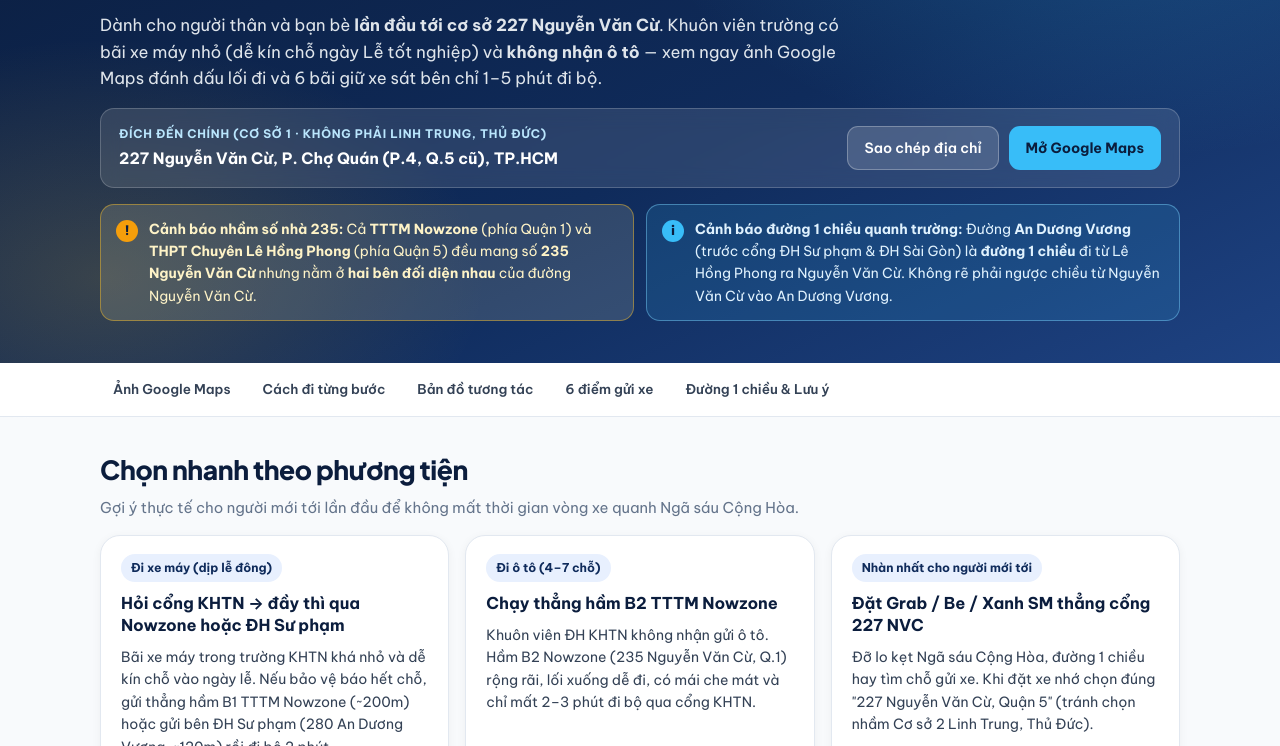
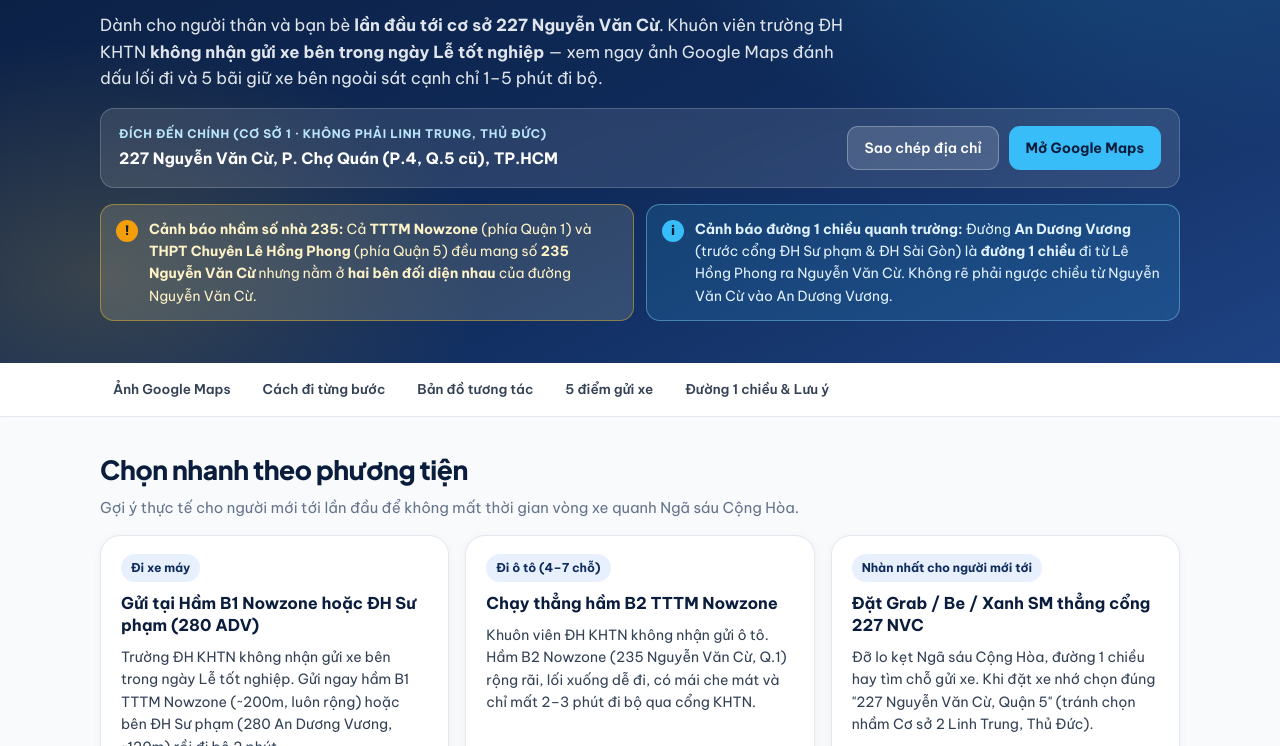
Before and after one commit to luongtrz/totnghiep-diadiem, a plain HTML site: page index.html in a window 1280 px wide. Shown: the part 206-952 px from the top of the page. Drawn offline with nearby package versions, Linux system fonts and the light colour scheme.

Commit message:
Remove internal HCMUS parking option; keep 5 external spots and add posters

```diff
--- a/app.js
+++ b/app.js
@@ -285,7 +285,9 @@
 
   function fitAllMarkers() {
     if (!map || typeof L === 'undefined') return;
-    var coords = DATA.spots.map(function (s) { return [s.lat, s.lng]; });
+    var coords = [[DATA.destination.lat, DATA.destination.lng]].concat(
+      DATA.spots.map(function (s) { return [s.lat, s.lng]; })
+    );
     map.fitBounds(coords, { padding: [36, 36], maxZoom: 16 });
   }
 
@@ -327,6 +329,23 @@
         }).addTo(map);
       });
     }
+
+    var destIcon = L.divIcon({
+      className: 'custom-pin-wrapper',
+      html: '<div class="custom-pin custom-pin--hcmus"><span>★</span></div>',
+      iconSize: [30, 30],
+      iconAnchor: [15, 30],
+      popupAnchor: [0, -28]
+    });
+
+    var destMarker = L.marker([dest.lat, dest.lng], { icon: destIcon, zIndexOffset: 500 })
+      .addTo(map)
+      .bindPopup(
+        '<p class="popup-title">Đích đến: ' + escapeHtml(dest.name) + '</p>' +
+        '<p class="popup-meta">' + escapeHtml(dest.address) + '<br><em>Không nhận gửi xe trong trường ngày lễ</em></p>' +
+        '<a class="popup-link" href="' + escapeHtml(dest.mapsUrl) + '" target="_blank" rel="noopener noreferrer">Mở Google Maps cổng trường &rarr;</a>'
+      );
+    markersById['destination'] = destMarker;
 
     DATA.spots.forEach(function (spot) {
       var icon = L.divIcon({
@@ -406,6 +425,15 @@
       var focusSpotBtn = e.target.closest('[data-focus-spot]');
       if (focusSpotBtn) {
         var spotId = focusSpotBtn.getAttribute('data-focus-spot');
+        if (spotId === 'destination') {
+          var mapEl = document.getElementById('parking-map');
+          if (mapEl) mapEl.scrollIntoView({ behavior: 'smooth', block: 'center' });
+          if (map && markersById['destination']) {
+            map.flyTo([DATA.destination.lat, DATA.destination.lng], 17, { duration: 0.6 });
+            markersById['destination'].openPopup();
+          }
+          return;
+        }
         highlightCard(spotId, true);
         if (map && markersById[spotId]) {
           var spot = DATA.spots.find(function (s) { return s.id === spotId; });
--- a/data.js
+++ b/data.js
@@ -28,16 +28,16 @@ window.PARKING_DATA = {
       id: 'overview',
       tabLabel: 'Bản đồ tổng quan khu vực',
       src: 'assets/gmap-overview.jpg',
-      title: 'Tổng quan 6 điểm gửi xe & chiều lưu thông quanh Ngã sáu Cộng Hòa',
-      desc: 'Hiển thị đầy đủ 6 lựa chọn gửi xe trong bán kính 350m quanh 227 Nguyễn Văn Cừ cùng nhắc nhở đường An Dương Vương chạy 1 chiều hướng từ Lê Hồng Phong ra Nguyễn Văn Cừ.'
+      title: 'Tổng quan 5 điểm gửi xe & chiều lưu thông quanh Ngã sáu Cộng Hòa',
+      desc: 'Hiển thị đầy đủ 5 lựa chọn gửi xe bên ngoài trong bán kính 350m quanh 227 Nguyễn Văn Cừ cùng nhắc nhở đường An Dương Vương chạy 1 chiều hướng từ Lê Hồng Phong ra Nguyễn Văn Cừ.'
     }
   ],
 
   quickPicks: [
     {
-      badge: 'Đi xe máy (dịp lễ đông)',
-      title: 'Hỏi cổng KHTN → đầy thì qua Nowzone hoặc ĐH Sư phạm',
-      desc: 'Bãi xe máy trong trường KHTN khá nhỏ và dễ kín chỗ vào ngày lễ. Nếu bảo vệ báo hết chỗ, gửi thẳng hầm B1 TTTM Nowzone (~200m) hoặc gửi bên ĐH Sư phạm (280 An Dương Vương, ~120m) rồi đi bộ 2 phút.',
+      badge: 'Đi xe máy',
+      title: 'Gửi tại Hầm B1 Nowzone hoặc ĐH Sư phạm (280 ADV)',
+      desc: 'Trường ĐH KHTN không nhận gửi xe bên trong ngày Lễ tốt nghiệp. Gửi ngay hầm B1 TTTM Nowzone (~200m, luôn rộng) hoặc bên ĐH Sư phạm (280 An Dương Vương, ~120m) rồi đi bộ 2 phút.',
       targetSpotId: 'nowzone',
       cta: 'Xem bãi Nowzone'
     },
@@ -52,8 +52,8 @@ window.PARKING_DATA = {
       badge: 'Nhàn nhất cho người mới tới',
       title: 'Đặt Grab / Be / Xanh SM thẳng cổng 227 NVC',
       desc: 'Đỡ lo kẹt Ngã sáu Cộng Hòa, đường 1 chiều hay tìm chỗ gửi xe. Khi đặt xe nhớ chọn đúng "227 Nguyễn Văn Cừ, Quận 5" (tránh chọn nhầm Cơ sở 2 Linh Trung, Thủ Đức).',
-      targetSpotId: 'hcmus',
-      cta: 'Định vị cổng KHTN'
+      targetSpotId: 'destination',
+      cta: 'Xem cổng KHTN trên bản đồ'
     }
   ],
 
@@ -108,7 +108,7 @@ window.PARKING_DATA = {
     },
     {
       id: 'from-lhp',
-      tabLabel: '#4 Từ THPT Chuyên LHP',
+      tabLabel: '#3 Từ THPT Chuyên LHP',
       badge: 'Cùng vỉa hè · Không qua đường · ~140m (2 phút)',
       summary: 'Nằm ngay sát bên ĐH KHTN trên cùng một bên đường, nhưng chỉ gửi được khi trường có mở nhận xe ngoài.',
       steps: [
@@ -130,7 +130,7 @@ window.PARKING_DATA = {
     },
     {
       id: 'from-sgu',
-      tabLabel: '#5 Từ ĐH Sài Gòn (273 ADV)',
+      tabLabel: '#4 Từ ĐH Sài Gòn (273 ADV)',
       badge: 'Dự phòng xe máy · ~330m (4–5 phút)',
       summary: 'Lựa chọn dự phòng rộng rãi cho xe máy khi cả KHTN và ĐH Sư phạm đều hết chỗ.',
       steps: [
@@ -249,32 +249,8 @@ window.PARKING_DATA = {
       mapsUrl: 'https://www.google.com/maps/search/?api=1&query=10.7619457,106.6817971'
     },
     {
-      id: 'hcmus',
+      id: 'lhp',
       order: 3,
-      name: 'Bãi giữ xe nội bộ ĐH Khoa học Tự nhiên',
-      shortLabel: 'Bãi trong KHTN',
-      category: 'hcmus',
-      badge: 'Trong trường · Dễ đầy',
-      recommended: false,
-      vehicles: ['motorbike'],
-      vehicleLabels: ['Chỉ xe máy (Không nhận ô tô)'],
-      covered: true,
-      address: '227 Nguyễn Văn Cừ, P. Chợ Quán (P.4, Q.5 cũ), TP.HCM',
-      distanceMeters: 0,
-      walkTime: 'Ngay trong trường',
-      hours: 'Khoảng 05:00 – 23:00 (tùy thông báo ngày lễ)',
-      priceNote: 'Phí giữ xe máy nội bộ (ưu tiên sinh viên/viên chức; ngày lễ có thể giới hạn lượt khách vào).',
-      pros: [
-        'Tiện nhất nếu còn chỗ: gửi xong đi thẳng ra sân trường chụp ảnh & vào hội trường.'
-      ],
-      notes: 'Khuôn viên nhỏ nên vào ngày Lễ tốt nghiệp bãi xe máy rất dễ quá tải hoặc chỉ ưu tiên tân khoa/cán bộ. Không có chỗ gửi ô tô — nếu đi ô tô vui lòng chạy thẳng sang Nowzone.',
-      lat: 10.7626203,
-      lng: 106.6820152,
-      mapsUrl: 'https://www.google.com/maps/search/?api=1&query=10.7626203,106.6820152'
-    },
-    {
-      id: 'lhp',
-      order: 4,
       name: 'Khu vực THPT Chuyên Lê Hồng Phong',
       shortLabel: 'THPT Chuyên LHP',
       category: 'moto',
@@ -298,7 +274,7 @@ window.PARKING_DATA = {
     },
     {
       id: 'sgu',
-      order: 5,
+      order: 4,
       name: 'Trường ĐH Sài Gòn (Cơ sở chính)',
       shortLabel: 'ĐH Sài Gòn (273 ADV)',
       category: 'moto',
@@ -314,7 +290,7 @@ window.PARKING_DATA = {
       priceNote: 'Mức giá giữ xe máy sinh viên (tham khảo ~4.000đ – 5.000đ/lượt).',
       pros: [
         'Khuôn viên rộng, dễ tìm trên trục đường An Dương Vương ngay gần ngã tư Nguyễn Văn Cừ.',
-        'Phương án dự phòng tốt cho xe máy nếu cả KHTN lẫn ĐH Sư phạm đều hết chỗ.'
+        'Phương án dự phòng tốt cho xe máy nếu ĐH Sư phạm hết chỗ.'
       ],
       notes: 'Đi theo đúng chiều 1 chiều An Dương Vương từ Lê Hồng Phong → Nguyễn Văn Cừ. Nên hỏi giờ đóng cổng bãi xe nếu ở lại ăn trưa hoặc chụp ảnh muộn.',
       lat: 10.7597031,
@@ -323,7 +299,7 @@ window.PARKING_DATA = {
     },
     {
       id: 'lhp-street',
-      order: 6,
+      order: 5,
       name: 'Các bãi giữ xe tư nhân trục Lê Hồng Phong',
       shortLabel: 'Bãi tư nhân Lê Hồng Phong',
       category: 'alt',
--- a/index.html
+++ b/index.html
@@ -24,7 +24,7 @@
 
       <h1 class="hero-title">Hướng dẫn đường đi &amp; gửi xe<br><span>ĐH Khoa học Tự nhiên (227 NVC)</span></h1>
       <p class="hero-subtitle">
-        Dành cho người thân và bạn bè <strong>lần đầu tới cơ sở 227 Nguyễn Văn Cừ</strong>. Khuôn viên trường có bãi xe máy nhỏ (dễ kín chỗ ngày Lễ tốt nghiệp) và <strong>không nhận ô tô</strong> — xem ngay ảnh Google Maps đánh dấu lối đi và 6 bãi giữ xe sát bên chỉ 1–5 phút đi bộ.
+        Dành cho người thân và bạn bè <strong>lần đầu tới cơ sở 227 Nguyễn Văn Cừ</strong>. Khuôn viên trường ĐH KHTN <strong>không nhận gửi xe bên trong ngày Lễ tốt nghiệp</strong> — xem ngay ảnh Google Maps đánh dấu lối đi và 5 bãi giữ xe bên ngoài sát cạnh chỉ 1–5 phút đi bộ.
       </p>
 
       <div class="destination-bar">
@@ -64,7 +64,7 @@
       <a href="#gmap-photos">Ảnh Google Maps</a>
       <a href="#walk-guide">Cách đi từng bước</a>
       <a href="#interactive-map">Bản đồ tương tác</a>
-      <a href="#spots-list">6 điểm gửi xe</a>
+      <a href="#spots-list">5 điểm gửi xe</a>
       <a href="#traffic-tips">Đường 1 chiều &amp; Lưu ý</a>
     </div>
   </nav>
@@ -133,7 +133,7 @@
 
     <section class="spots-section" id="spots-list" aria-labelledby="spots-heading">
       <div class="section-head">
-        <h2 id="spots-heading">Chi tiết 6 điểm gửi xe quanh 227 Nguyễn Văn Cừ</h2>
+        <h2 id="spots-heading">Chi tiết 5 điểm gửi xe bên ngoài quanh 227 Nguyễn Văn Cừ</h2>
         <p>Tổng hợp khoảng cách đi bộ thực tế, loại xe, giờ mở cửa, chi phí tham khảo và lưu ý riêng từng điểm.</p>
       </div>
 
```
Also changed, not shown: assets/gmap-closeup-routes.jpg, assets/gmap-overview.jpg, assets/gmap-satellite.jpg, 3 other files.
